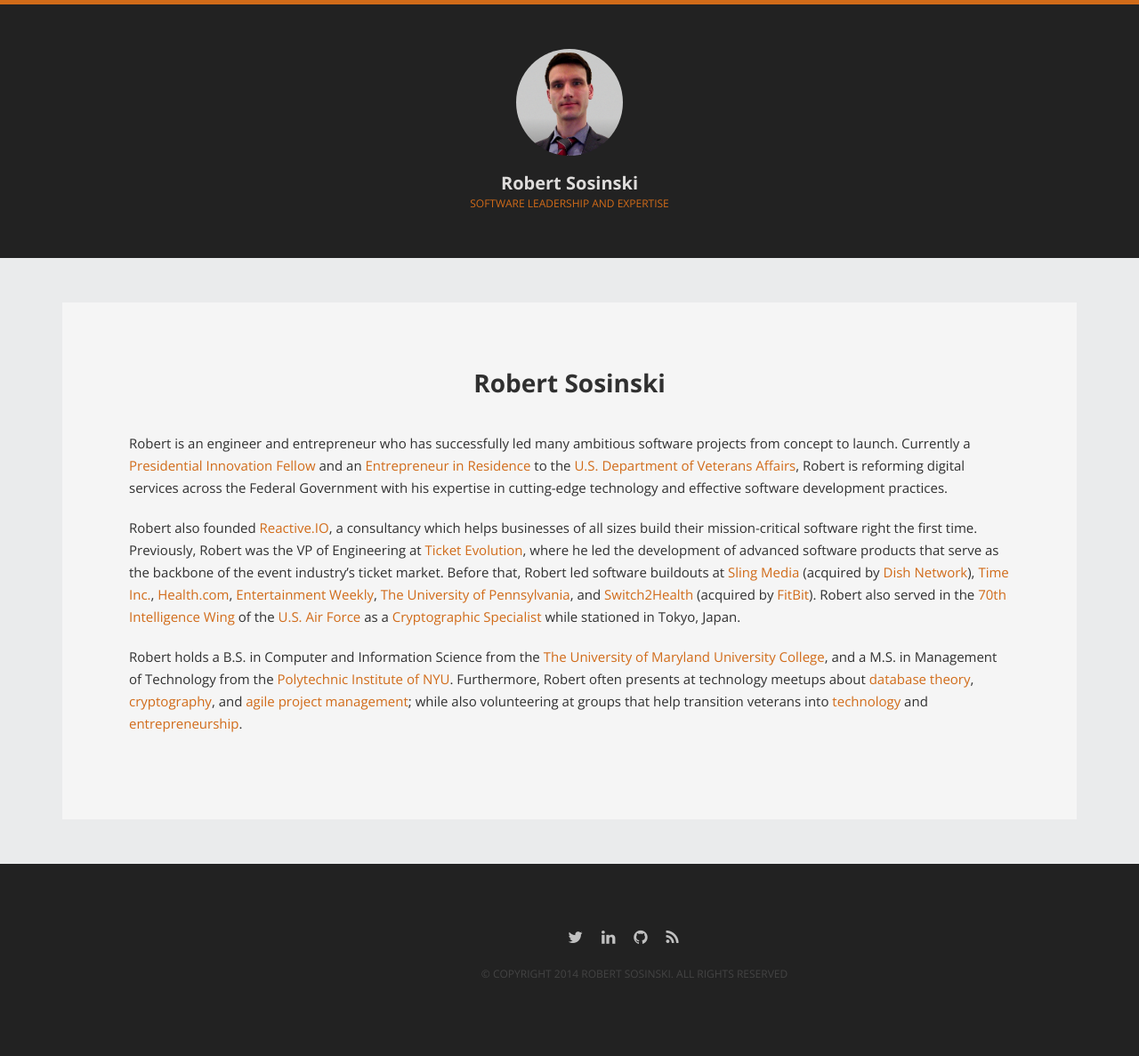
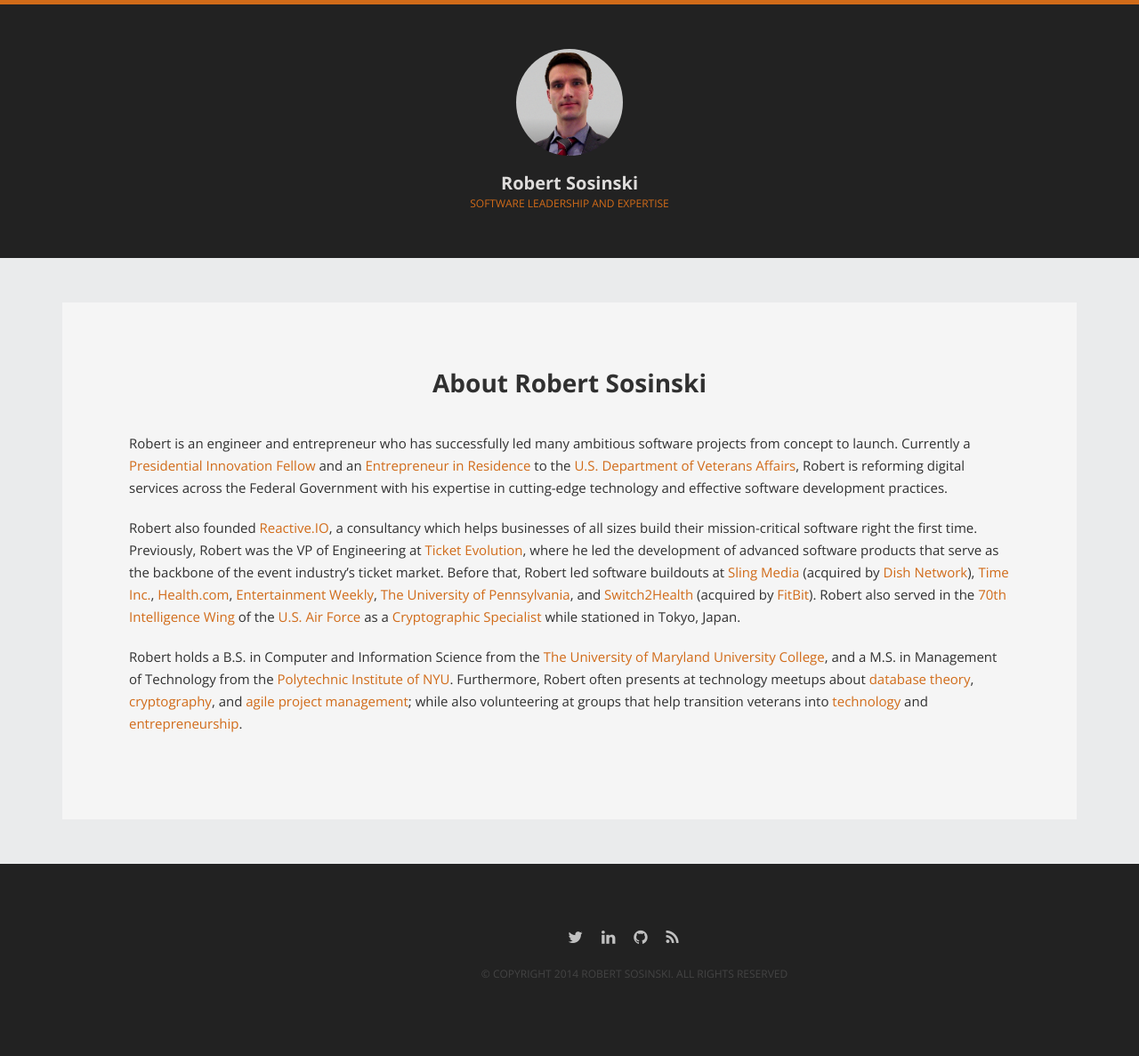
Before and after one commit to robertsosinski/robertsosinski.github.com, a Jekyll site: the page built from index.html, in a window 1280 px wide. Shown: the whole page at 89% size. Built offline with Jekyll 4.4.1, drawn with Linux system fonts in a browser that asks for light colours; the list of posts is cut into pages by our own code.

Commit message:
another tweak

```diff
--- a/index.html
+++ b/index.html
@@ -6,7 +6,7 @@
 <div class="container">
     <div class="page-contents" style="padding: 75px">
         <!-- <img src="/img/person2.jpg" alt="" class="vmargin40"> -->
-        <h1 class="page-title" style="text-align: center; margin-top: 0;"> {{page.title}}</h1>
+        <h1 class="page-title" style="text-align: center; margin-top: 0;">About Robert Sosinski</h1>
 
         <p>
         Robert is an engineer and entrepreneur who has successfully led many ambitious software projects from concept to launch.  Currently a <a href="http://www.whitehouse.gov/innovationfellows">Presidential Innovation Fellow</a> and an <a href="http://www.gpo.gov/fdsys/pkg/BILLS-112s3222is/html/BILLS-112s3222is.htm">Entrepreneur in Residence</a> to the <a href="http://www.va.gov/">U.S. Department of Veterans Affairs</a>,  Robert is reforming digital services across the Federal Government with his expertise in cutting-edge technology and effective software development practices.
```
